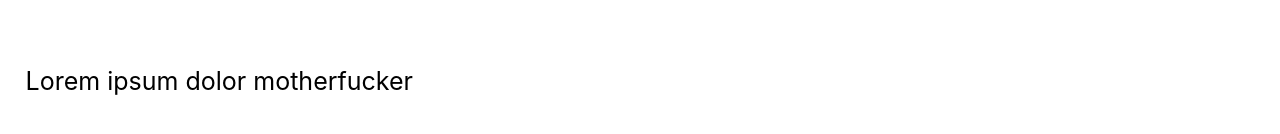
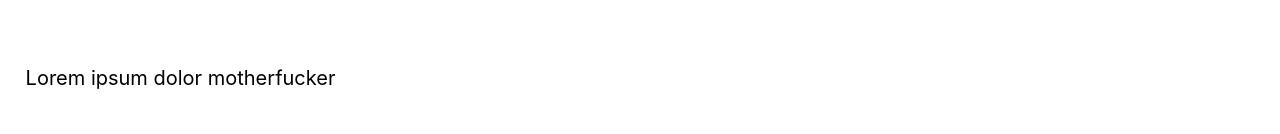
Before and after one commit to Bostonian02/wgas, a React (Create React App) app in the folder frontend/: page /posts in a window 1280 px wide. Shown: the part 388-522 px from the top of the page. Built offline with nearby package versions, Linux system fonts and the light colour scheme; no server answers.

Commit message:
Change blog post font size

```diff
--- a/frontend/src/stylesheets/Post.css
+++ b/frontend/src/stylesheets/Post.css
@@ -20,7 +20,7 @@
 }
 
 #postText {
-    font-size: 40px;
+    font-size: 30px;
     margin-top: 40px;
 }
 
@@ -41,7 +41,7 @@
         font-size: 4em;
     }
     #postText {
-        font-size: 25px;
+        font-size: 20px;
     }
     #postAuthorAndDate {
         font-size: 1.7em;
```
